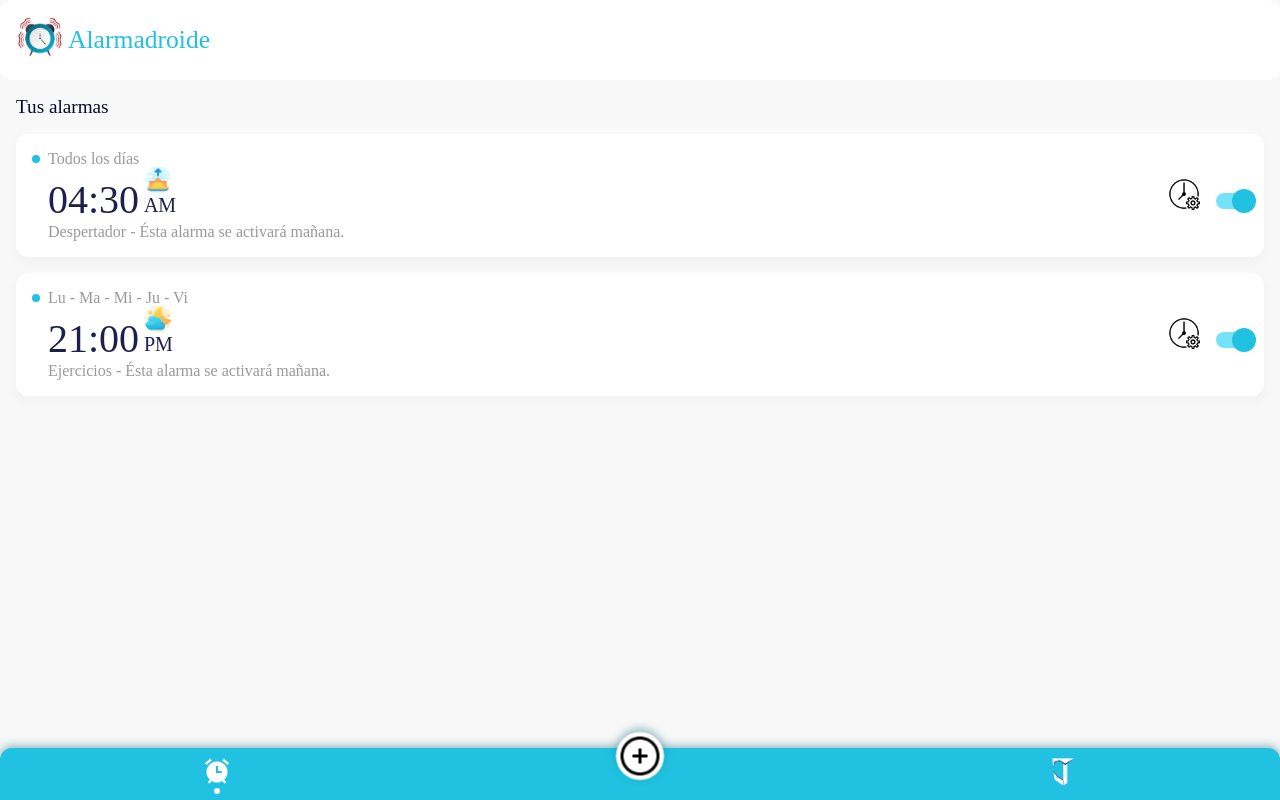
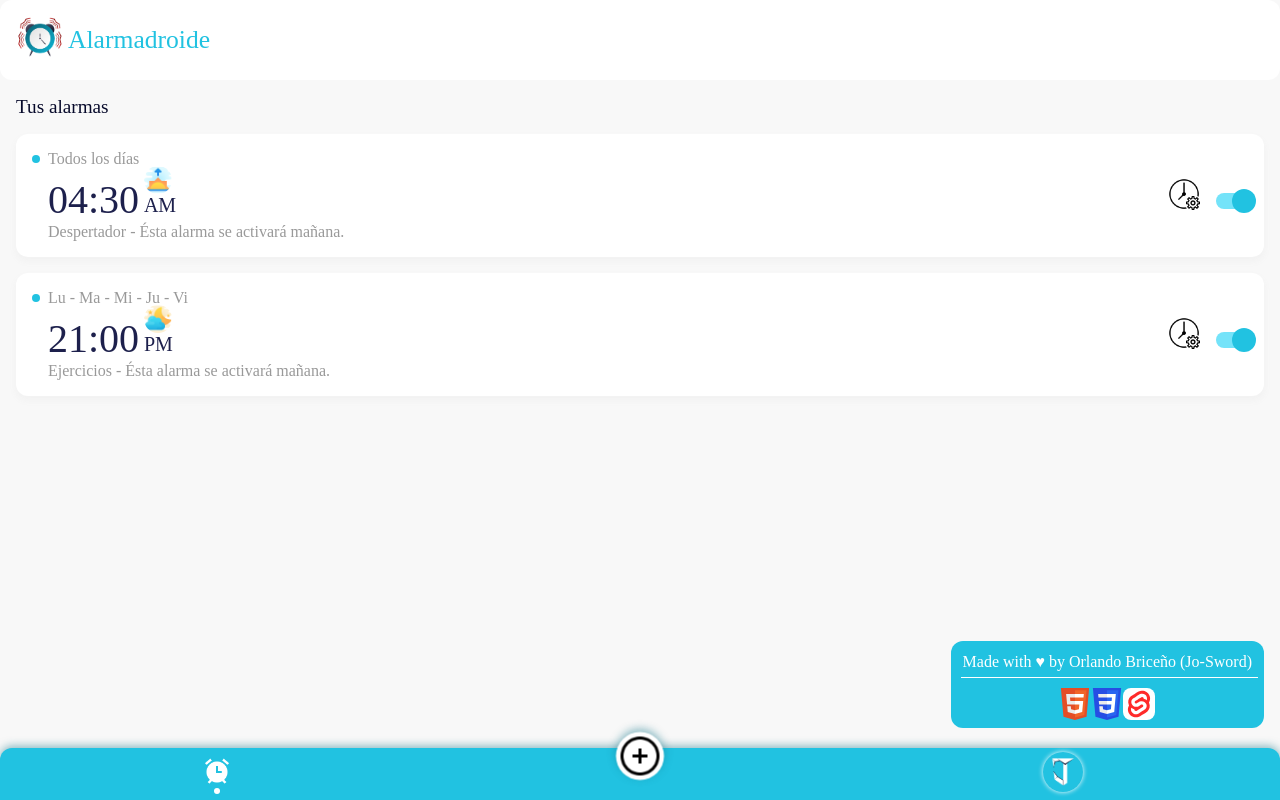
Before and after one commit to OrlandoBricenoB/alarmadroide, a Svelte app: page / in a window 1280 px wide. Both pictures are taken after a click on the element 1062 px from the left and 772 px from the top of the page. Built offline with nearby package versions, Linux system fonts and the light colour scheme.

Commit message:
Display techonlogies box on click Jo-Sword Logo

```diff
--- a/public/global.css
+++ b/public/global.css
@@ -41,6 +41,12 @@ h1, h2, h3, h4, h5, h6 {
   font-weight: normal;
 }
 
+hr {
+  width: 100%;
+  border: none;
+  border-bottom: 1px solid var(--border-hover)
+}
+
 /*
   # HEADER
 */
@@ -67,11 +73,6 @@ header {
 .header__logo-title {
   font-size: 1.6rem;
   color: var(--primary-1);
-}
-
-.header-vendors {
-  display: flex;
-  padding: 0 1rem
 }
 
 /*
@@ -297,6 +298,16 @@ input[type=checkbox]{
   border-radius: 100%
 }
 
+.menu__button--jo-sword {
+  border-radius: 100%;
+  box-shadow: 0 0 0 #ffffff;
+  transition: .2s ease box-shadow
+}
+
+.menu__button--displayed {
+  box-shadow: 0 0 5px #ffffff
+}
+
 .menu__button--main {
   background-color: #ffffff;
   padding: 0;
@@ -362,3 +373,61 @@ input[type=checkbox]{
 .page-transition--hidden {
   display: none
 }
+
+/*
+  # VENDOR
+*/
+.vendors-information {
+  display: grid;
+  grid-template-columns: 1fr;
+  width: calc(100% - 2rem);
+  position: fixed;
+  bottom: 72px;
+  right: 1rem;
+  background-color: var(--primary-1);
+  padding: .5rem;
+  border-radius: 12px;
+  transform: translateX(150vw);
+  opacity: 0;
+  transition: .2s ease transform, .2s .1s ease opacity;
+}
+
+.vendors-information--displayed {
+  opacity: 1;
+  transform: translateX(0)
+}
+
+@media screen and (min-width: 441.98px) {
+  .vendors-information {
+    width: auto
+  }
+}
+
+.vendors-information__title {
+  color: #ffffff;
+  margin: .25rem;
+  font-size: 1rem
+}
+
+.vendors-information__hr {
+  margin: .125rem;
+  border-color: #ffffff
+}
+
+.technologies {
+  display: flex;
+  justify-content: center;
+  align-items: center;
+  margin-top: .5rem
+}
+
+.technology {
+  display: flex;
+  justify-content: center;
+  align-items: center;
+}
+
+.technology--svelte {
+  border-radius: 8px;
+  background: #fff;
+}
--- a/src/App.svelte
+++ b/src/App.svelte
@@ -53,6 +53,12 @@
     },
     id: 'Home'
   })
+
+  let vendorsDisplayed = false
+
+  const displayVendors = () => {
+    vendorsDisplayed = !vendorsDisplayed
+  }
 
   const htmlLogo = new URL('./assets/img/HTML5_logo_and_wordmark.svg', import.meta.url).href
   const cssLogo  = new URL('./assets/img/CSS3_logo_and_wordmark.svg', import.meta.url).href
@@ -111,19 +117,6 @@
   <div class="header__logo">
     <img src={logo} alt="Logo de Alarmadroide" width="48" height="48">
     <h3 class="header__logo-title">Alarmadroide</h3>
-    <!-- VENDOR INFORMATION
-    <div class="header-vendors">
-      <div class="header-vendors__vendor">
-        <img src={htmlLogo} alt="HTML Logo" width="32" height="32">
-      </div>
-      <div class="header-vendors__vendor">
-        <img src={cssLogo} alt="CSS Logo" width="32" height="32">
-      </div>
-      <div class="header-vendors__vendor">
-        <img src={svelteLogo} alt="Svelte Logo" width="32" height="32">
-      </div>
-    </div>
-    <!-- VENDOR INFORMATION END -->
   </div>
 </header>
 <!-- HEADER END -->
@@ -159,11 +152,29 @@
     <img src={addIcon} alt="Add Icon" width="32" height="32" class="menu__button-image">
   </div>
   -->
-  <div class="menu__button menu__button--jo-sword">
+  <div class={`menu__button menu__button--jo-sword ${vendorsDisplayed ? 'menu__button--displayed' : ''}`} on:click={displayVendors}>
     <img src={joSwordLogo} alt="Add Icon" width="32" height="32" class="menu__button-image menu__button-image--jo-sword">
   </div>
 </div>
 <!-- MENU BUTTON END -->
+
+<!-- VENDORS -->
+<div class={`vendors-information ${vendorsDisplayed ? 'vendors-information--displayed' : ''}`}>
+  <h3 class="vendors-information__title">Made with ♥ by Orlando Briceño (Jo-Sword)</h3>
+  <hr class="vendors-information__hr">
+  <div class="technologies">
+    <div class="technology technology--html">
+      <img src={htmlLogo} alt="HTML Logo" width="32" height="32">
+    </div>
+    <div class="technology technology--css">
+      <img src={cssLogo} alt="CSS Logo" width="32" height="32">
+    </div>
+    <div class="technology technology--svelte">
+      <img src={svelteLogo} alt="Svelte Logo" width="32" height="32">
+    </div>
+  </div>
+</div>
+<!-- END VENDORS -->
 
 <!-- PAGE VIEW -->
 <div class={`page-container page-transition ${!page.open ? 'page-transition--animation-inverted' : ''}`}>
```
